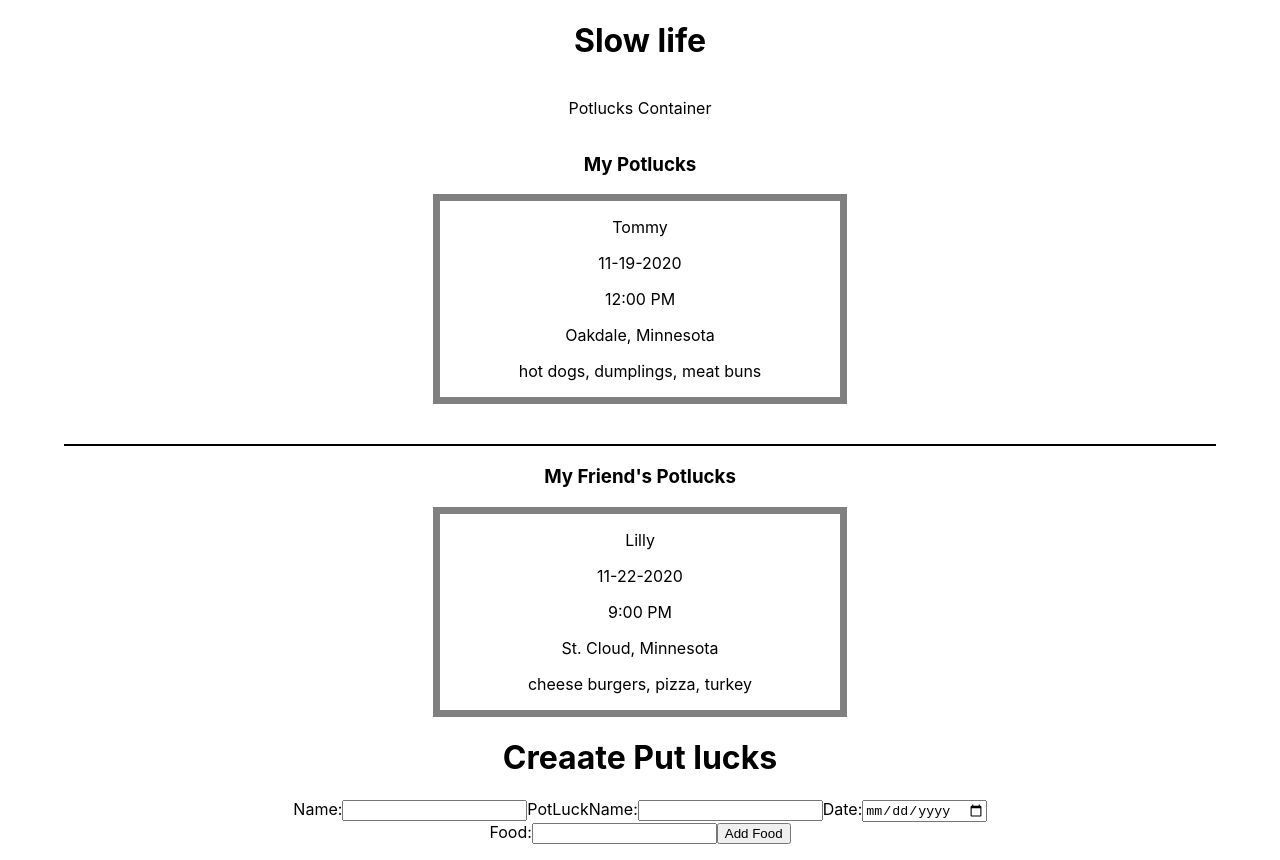
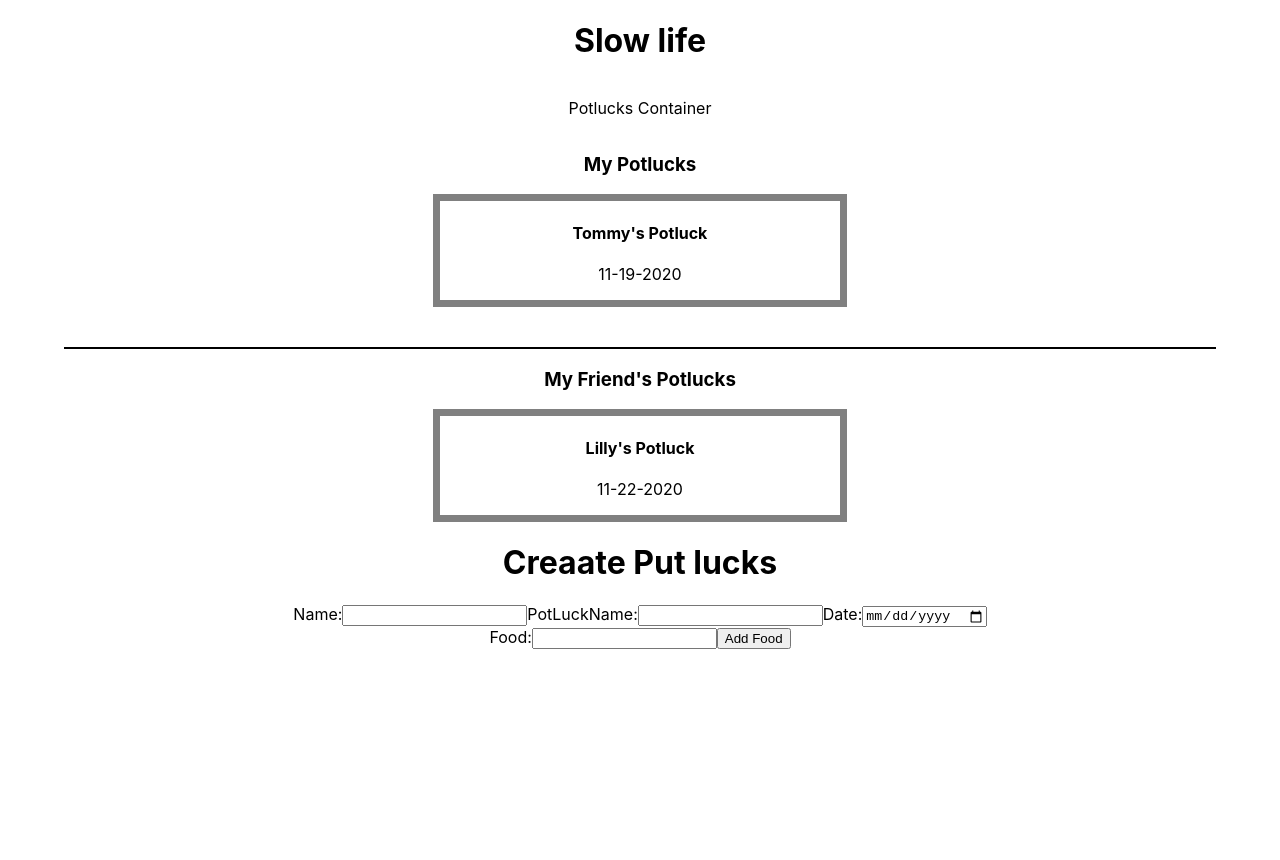
Before and after one commit to Build-Week-Making-Potlucks-Greate-Again/front-end, a React (Create React App) app: page / in a window 1280 px wide. After the commit the page ends 800 px from the top, so only its background shows below. Built offline with nearby package versions, Linux system fonts and the light colour scheme.

Commit message:
reduced the size of the potluck card by default and the rest of the information is displayed when clicked

```diff
--- a/src/components/PotluckCard.js
+++ b/src/components/PotluckCard.js
@@ -10,19 +10,27 @@ const StyledDiv = styled.div`
 
 const PotluckCard = (props) => {
     const { name, items, guests, date, time, location } = props.potluckInfo
+    const [moreDetails, setMoreDetails] = useState(false);
     const [ guestList, setGuestList ] = useState([])
+
+    const clickHandle = e => {
+        setMoreDetails(!moreDetails);
+    }
 
     useEffect(() => {
         // fetchGuests
         // should use guests id to get the name of the users and save to state
     },[])
     return (
-        <StyledDiv className="potluck-card">
-            <p>{name}</p>
+        <StyledDiv className='potluck-card' onClick={clickHandle}>
+            <h4>{`${name}'s Potluck`}</h4>
             <p>{date}</p>
-            <p>{time}</p>
-            <p>{location}</p>
-            <p>{items.join(', ')}</p>
+            {moreDetails &&
+                <div>
+                    <p>{time}</p>
+                    <p>{location}</p>
+                    <p>{items.join(', ')}</p>
+                </div>}
         </StyledDiv>
     )
 }
```
Also changed, not shown: src/components/PotluckDetails.js (added, +9 -0 lines), 1 other file (tests, documents, lock files or other folders).
